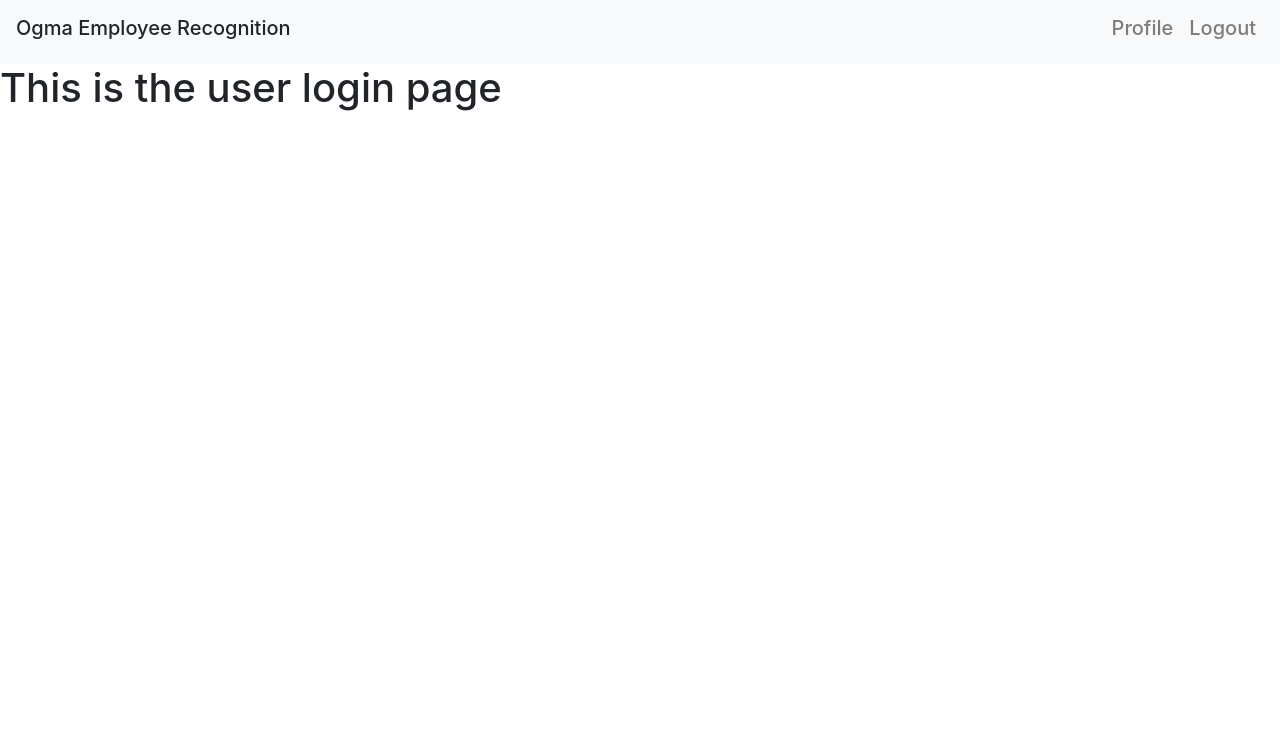
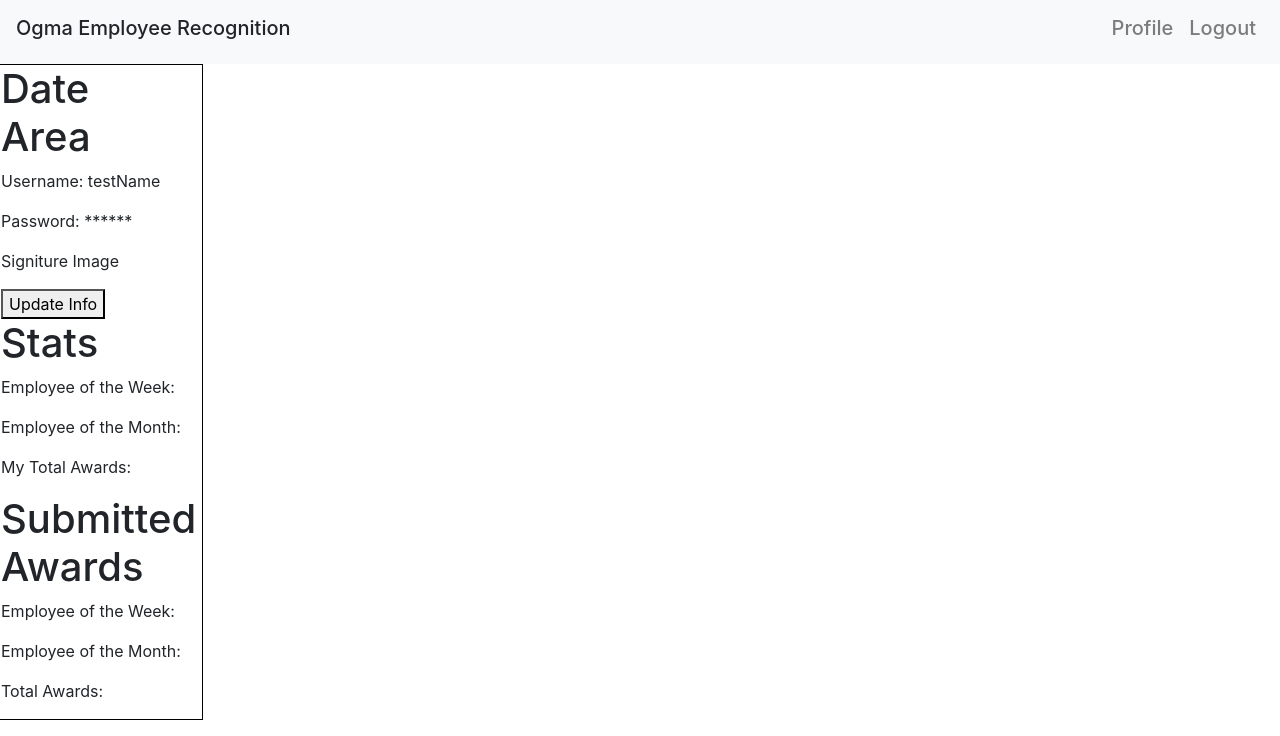
Before and after one commit to amac714/Employee_Recognition_Web_Portal, a React (Create React App) app in the folder client/: page /user in a window 1280 px wide. Shown: the top 736 px of the page. Built offline with nearby package versions, Linux system fonts and the light colour scheme.

Commit message:
adding user homepage

```diff
--- a/client/src/App.js
+++ b/client/src/App.js
@@ -9,6 +9,7 @@ import ErrorPage from './components/error';
 import HomePage from './components/home';
 import AdminMenu from './components/adminMenu';
 import ViewUsers from './components/adminViewUsers';
+import UserHomePage from './components/userHomePage'
 
 export const history = createHistory();
 
@@ -21,7 +22,7 @@ class App extends Component {
           <Switch>
             {/* Add routes here */}
             <Route exact path="/" component={HomePage} />
-            <Route path="/user" component={UserLogin} />
+            <Route path="/user" component={UserHomePage} />
             <Route exact path="/admin" component={AdminLogin}/>
             <Route path="/admin/menu" component={AdminMenu} />
             <Route path="/admin/viewUsers" component={ViewUsers} />
--- /dev/null
+++ b/client/src/components/sideSection.js
@@ -0,0 +1,19 @@
+import React, {Component} from 'react';
+import Date from './sideViewComponents/date';
+import UserAccountInfo from './sideViewComponents/userAccountInfo'
+import Stats from './sideViewComponents/stats'
+
+
+function SideSection(props){
+    return (
+      <div>
+          <Date/>
+
+          {props.userType === "user" && <UserAccountInfo/>}
+
+          <Stats/>
+      </div>
+    );
+}
+
+export default SideSection;
--- /dev/null
+++ b/client/src/components/sideViewComponents/date.js
@@ -0,0 +1,13 @@
+import React, {Component} from 'react';
+
+class Date extends Component {
+    render() {
+        return (
+            <div>
+                <h1>Date Area</h1>
+            </div>
+        );
+    }
+}
+
+export default Date;
--- /dev/null
+++ b/client/src/components/sideViewComponents/stats.js
@@ -0,0 +1,21 @@
+import React, {Component} from 'react';
+
+class Stats extends Component {
+    render() {
+        return (
+            <div>
+                <h1>Stats</h1>
+                <p>Employee of the Week:</p>
+                <p>Employee of the Month:</p>
+                <p>My Total Awards:</p>
+
+                <h1>Submitted Awards</h1>
+                <p>Employee of the Week:</p>
+                <p>Employee of the Month:</p>
+                <p>Total Awards:</p>
+            </div>
+        );
+    }
+}
+
+export default Stats;
--- /dev/null
+++ b/client/src/components/sideViewComponents/userAccountInfo.js
@@ -0,0 +1,16 @@
+import React, {Component} from 'react';
+
+class UserAccountInfo extends Component {
+    render() {
+        return (
+            <div>
+                <p>Username: testName</p>
+                <p>Password: ******</p>
+                <p>Signiture Image</p>
+                <button>Update Info</button>
+            </div>
+        );
+    }
+}
+
+export default UserAccountInfo;
--- /dev/null
+++ b/client/src/components/userHomePage.js
@@ -0,0 +1,29 @@
+import React, {Component} from 'react';
+import SideSection from './sideSection';
+import { Container, Row, Col } from 'reactstrap';
+
+
+class UserHomePage extends Component {
+    constructor(props) {
+        super(props);
+
+        this.state = {
+            userType: "user",
+        }
+    }
+
+
+    render() {
+        return (
+            <div>
+                <Row>
+                    <Col xs="2" style={{border: "1px solid black"}}>
+                        <SideSection userType={this.state.userType}/>
+                    </Col>
+                </Row>
+            </div>
+        );
+    }
+}
+
+export default UserHomePage;
```
